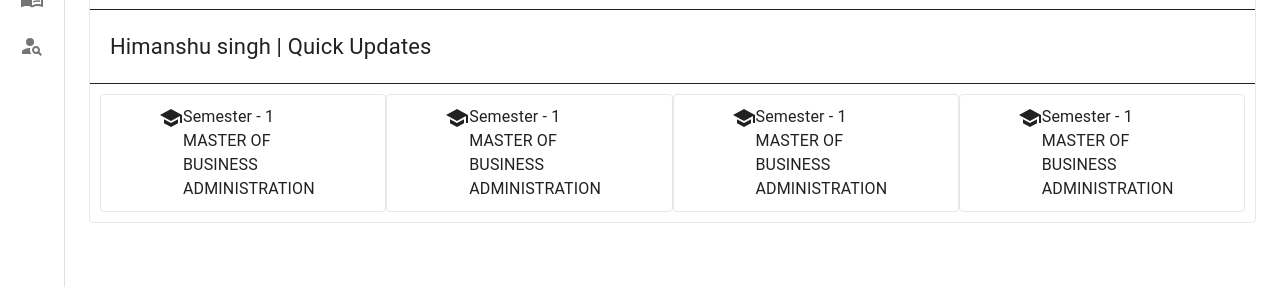
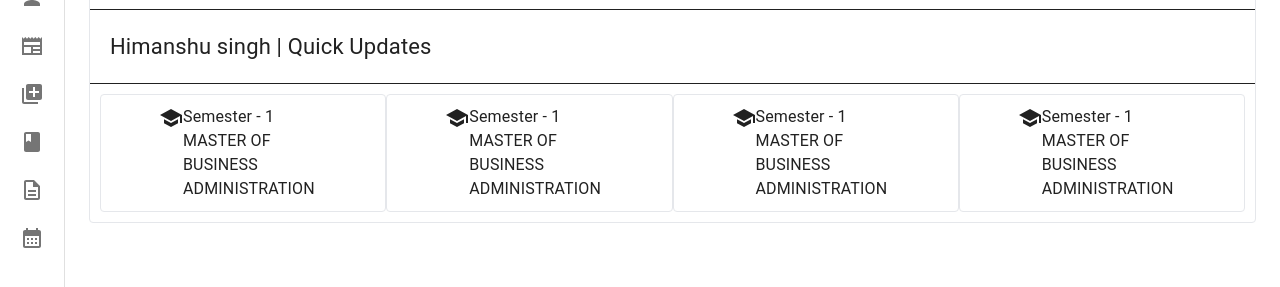
Before and after one commit to faisaldp123/erp-panel-nextjs-new, a Next.js app: page / in a window 1280 px wide. Shown: the part 195-482 px from the top of the page. Built offline with nearby package versions, Linux system fonts and the light colour scheme.

Commit message:
changed the admin

```diff
--- a/src/constants/Links.js
+++ b/src/constants/Links.js
@@ -2,7 +2,7 @@ import { AccountBalance, AddToPhotos, Book, BookOnlineOutlined, BookSharp, Calen
 import { Card } from '@mui/material';
 
 
-export const superAdminLinks = [
+export const adminLinks = [
     {
         label: "Dashboard",
         icon: <Dashboard/>,
@@ -31,7 +31,7 @@ export const superAdminLinks = [
         // },
 ]
 
-export const adminLinks = [
+export const superAdminLinks = [
     {
         label: "Home",
         icon: <Home/>,
```
